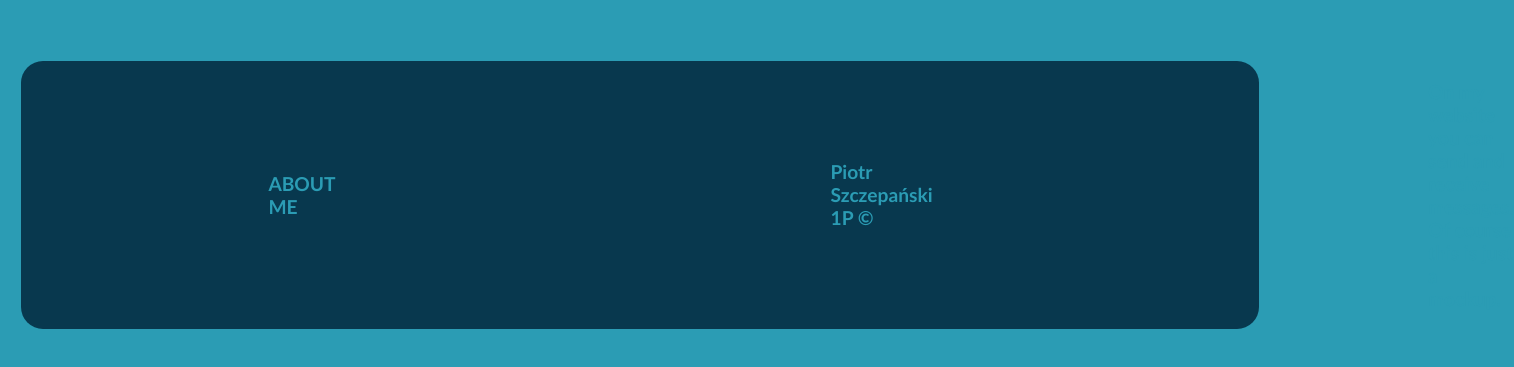
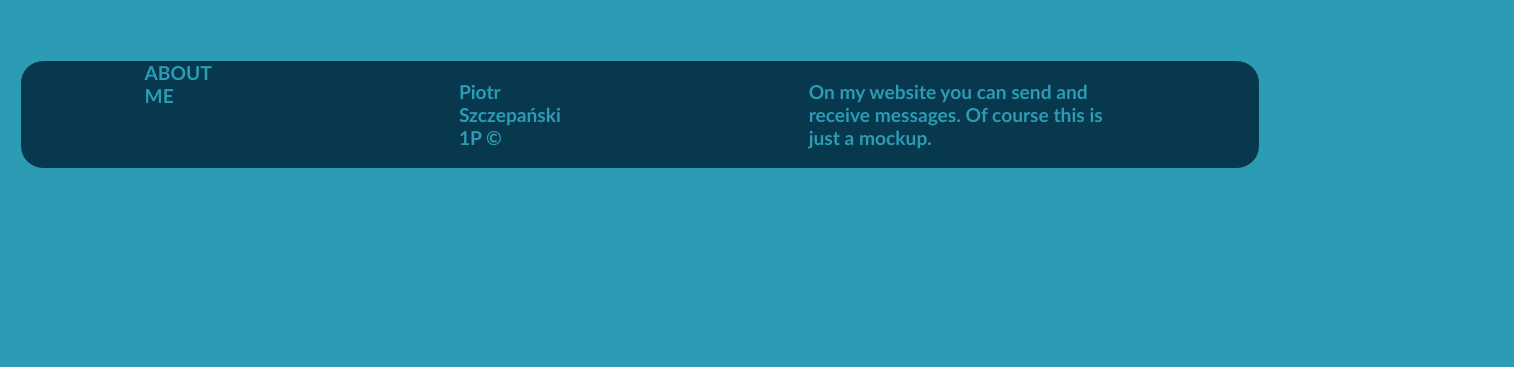
Before and after one commit to 1p22geo/PiotrSzczepanski8.github.io, a plain HTML site: page docs/index.html in a window 1280 px wide. Shown: the part 319-686 px from the top of the page, 1514 px wide, since content can reach past the window. Drawn offline with Linux system fonts and the light colour scheme.

Commit message:
correction 0.52 - css issues

```diff
--- a/docs/style.css
+++ b/docs/style.css
@@ -259,19 +259,14 @@ svg{
     color: #2B9CB4;
     flex-direction: row;
     border-radius: 22px;
-    position: sticky;
-    bottom: 0;
-    z-index: 999;
 }
 .other > a{
     color: #2B9CB4;
 }
 .other *{
-    margin-right: 20%;
-    margin-left: 20%;
+    margin-right: 10%;
+    margin-left: 10%;
     display: flex;
-    align-items: center;
-    justify-content: center;
     font-family: 'Gill Sans', 'Gill Sans MT', Calibri, 'Trebuchet MS', sans-serif;
     font-weight: bold;
     font-size: larger;
```
